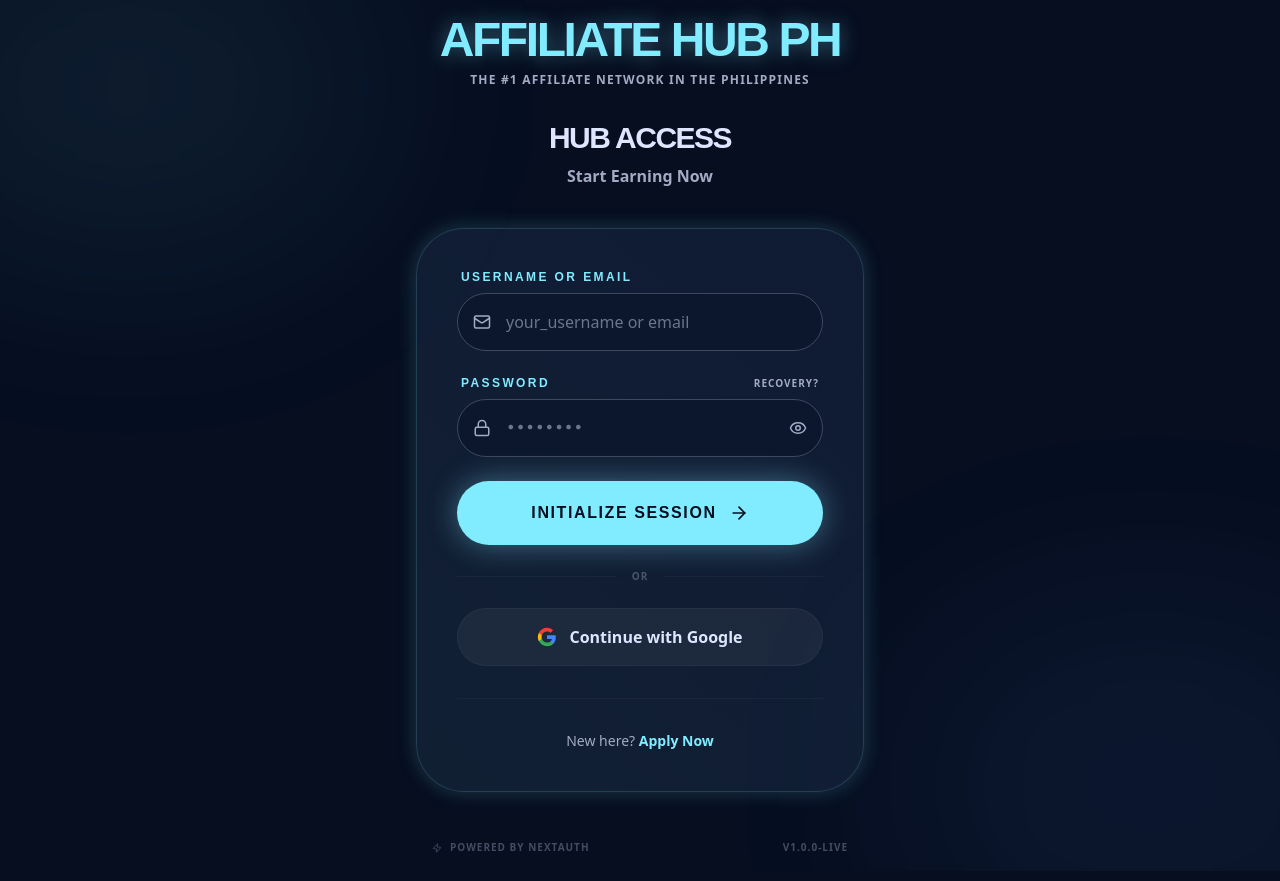
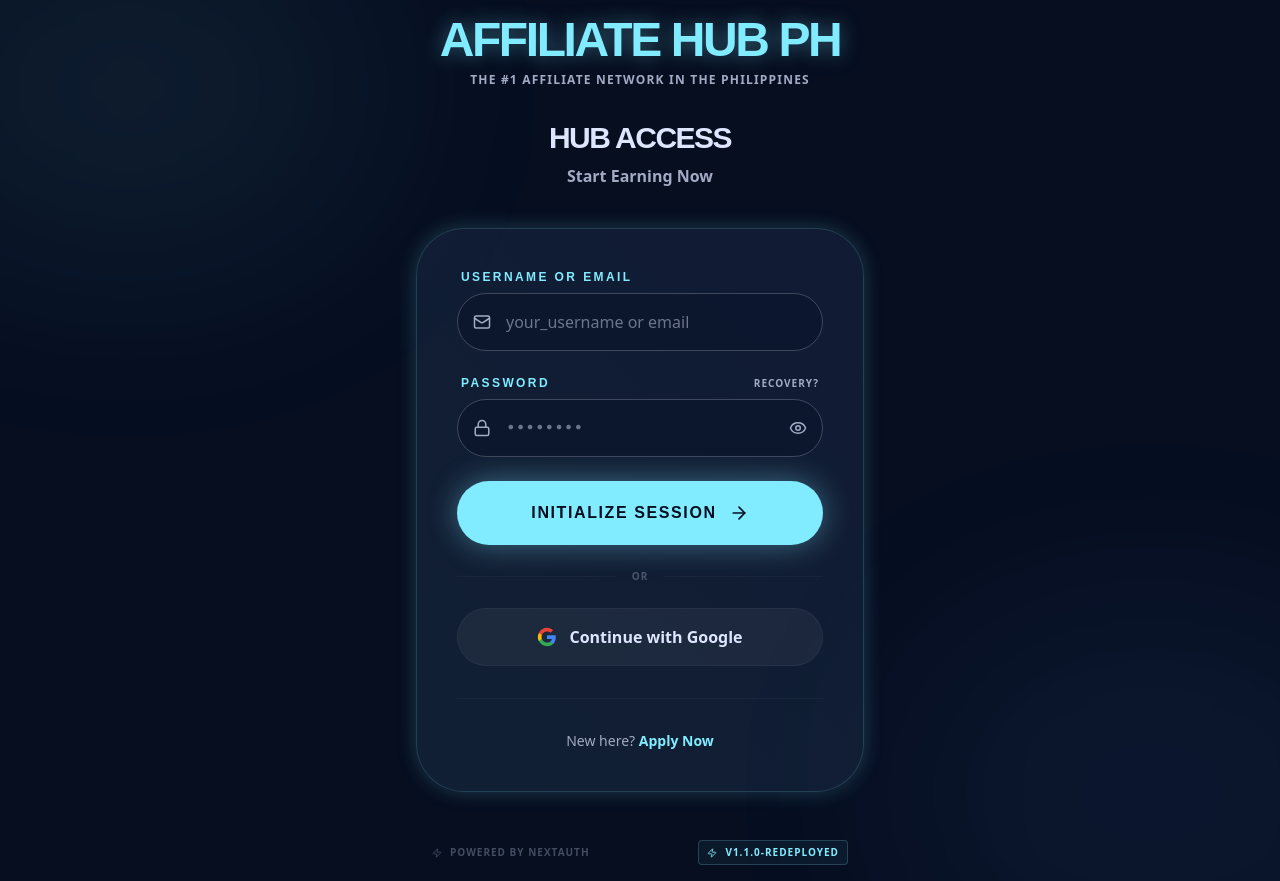
Before and after one commit to Abdulah-eng/Affiliate-Hub, a Next.js app: page /login in a window 1280 px wide. Built offline with nearby package versions, Linux system fonts and the light colour scheme.

Commit message:
fix: robust deployment and add login version marker

```diff
--- a/src/app/login/page.tsx
+++ b/src/app/login/page.tsx
@@ -215,8 +215,8 @@ function LoginContent() {
           <div className="flex items-center gap-2 text-[10px] font-bold text-on-surface-variant/40 uppercase tracking-widest">
             <Zap size={10} /> Powered by NextAuth
           </div>
-          <div className="text-[10px] font-bold text-on-surface-variant/40 uppercase tracking-widest">
-            v1.0.0-LIVE
+          <div className="flex items-center gap-2 text-[10px] font-bold text-primary uppercase tracking-widest border border-primary/20 px-2 py-1 rounded bg-primary/5">
+            <Zap size={10} /> v1.1.0-REDEPLOYED
           </div>
         </div>
       </div>
```
